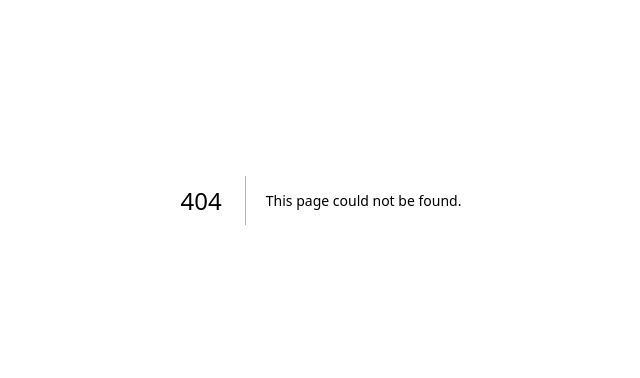
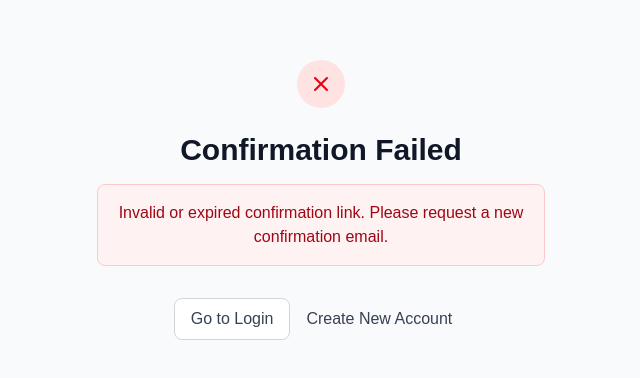
Before and after one commit to rssebambulidde/QueryAI, a Next.js app in the folder frontend/: page /auth/confirm in a window 1280 px wide. Before the commit this address had no page. Shown: the part 200-578 px from the top of the page, without its empty margins (319-959 px from the left). Built offline with nearby package versions, Linux system fonts and the light colour scheme.

Commit message:
Add email confirmation page that redirects to login

```diff
--- /dev/null
+++ b/frontend/app/auth/confirm/page.tsx
@@ -0,0 +1,130 @@
+'use client';
+
+import { useEffect, useState } from 'react';
+import { useRouter, useSearchParams } from 'next/navigation';
+import Link from 'next/link';
+import { Button } from '@/components/ui/button';
+import { Alert } from '@/components/ui/alert';
+
+export default function EmailConfirmPage() {
+  const router = useRouter();
+  const searchParams = useSearchParams();
+  const [status, setStatus] = useState<'loading' | 'success' | 'error'>('loading');
+  const [message, setMessage] = useState<string>('Verifying your email...');
+
+  useEffect(() => {
+    // Extract tokens from URL hash (Supabase puts them in hash)
+    const hash = typeof window !== 'undefined' ? window.location.hash.substring(1) : '';
+    const params = new URLSearchParams(hash);
+    const accessToken = params.get('access_token');
+    const type = params.get('type');
+
+    // Check if this is an email confirmation
+    if (type === 'signup' && accessToken) {
+      // Email confirmed successfully
+      setStatus('success');
+      setMessage('Email confirmed successfully! You can now sign in.');
+
+      // Redirect to login after 3 seconds
+      setTimeout(() => {
+        router.push('/login');
+      }, 3000);
+    } else if (type === 'recovery') {
+      // This is a password reset, redirect to reset-password page
+      router.push('/reset-password');
+    } else {
+      // Invalid or expired token
+      setStatus('error');
+      setMessage('Invalid or expired confirmation link. Please request a new confirmation email.');
+    }
+  }, [router]);
+
+  if (status === 'loading') {
+    return (
+      <div className="min-h-screen flex items-center justify-center bg-gray-50 py-12 px-4 sm:px-6 lg:px-8">
+        <div className="max-w-md w-full space-y-8 text-center">
+          <div className="inline-block h-8 w-8 animate-spin rounded-full border-4 border-solid border-current border-r-transparent"></div>
+          <p className="text-gray-600">{message}</p>
+        </div>
+      </div>
+    );
+  }
+
+  if (status === 'success') {
+    return (
+      <div className="min-h-screen flex items-center justify-center bg-gray-50 py-12 px-4 sm:px-6 lg:px-8">
+        <div className="max-w-md w-full space-y-8">
+          <div className="text-center">
+            <div className="mx-auto flex items-center justify-center h-12 w-12 rounded-full bg-green-100">
+              <svg
+                className="h-6 w-6 text-green-600"
+                fill="none"
+                viewBox="0 0 24 24"
+                stroke="currentColor"
+              >
+                <path
+                  strokeLinecap="round"
+                  strokeLinejoin="round"
+                  strokeWidth={2}
+                  d="M5 13l4 4L19 7"
+                />
+              </svg>
+            </div>
+            <h2 className="mt-6 text-3xl font-extrabold text-gray-900">
+              Email Confirmed! ✅
+            </h2>
+            <p className="mt-2 text-gray-600">{message}</p>
+            <p className="mt-4 text-sm text-gray-500">
+              Redirecting to login page...
+            </p>
+          </div>
+
+          <div className="text-center">
+            <Link href="/login">
+              <Button>Go to Login</Button>
+            </Link>
+          </div>
+        </div>
+      </div>
+    );
+  }
+
+  return (
+    <div className="min-h-screen flex items-center justify-center bg-gray-50 py-12 px-4 sm:px-6 lg:px-8">
+      <div className="max-w-md w-full space-y-8">
+        <div className="text-center">
+          <div className="mx-auto flex items-center justify-center h-12 w-12 rounded-full bg-red-100">
+            <svg
+              className="h-6 w-6 text-red-600"
+              fill="none"
+              viewBox="0 0 24 24"
+              stroke="currentColor"
+            >
+              <path
+                strokeLinecap="round"
+                strokeLinejoin="round"
+                strokeWidth={2}
+                d="M6 18L18 6M6 6l12 12"
+              />
+            </svg>
+          </div>
+          <h2 className="mt-6 text-3xl font-extrabold text-gray-900">
+            Confirmation Failed
+          </h2>
+          <Alert variant="error" className="mt-4">
+            {message}
+          </Alert>
+        </div>
+
+        <div className="text-center space-y-4">
+          <Link href="/login">
+            <Button variant="outline">Go to Login</Button>
+          </Link>
+          <Link href="/signup">
+            <Button variant="ghost">Create New Account</Button>
+          </Link>
+        </div>
+      </div>
+    </div>
+  );
+}
```
Also changed, not shown: 1 other file (tests, documents, lock files or other folders).
